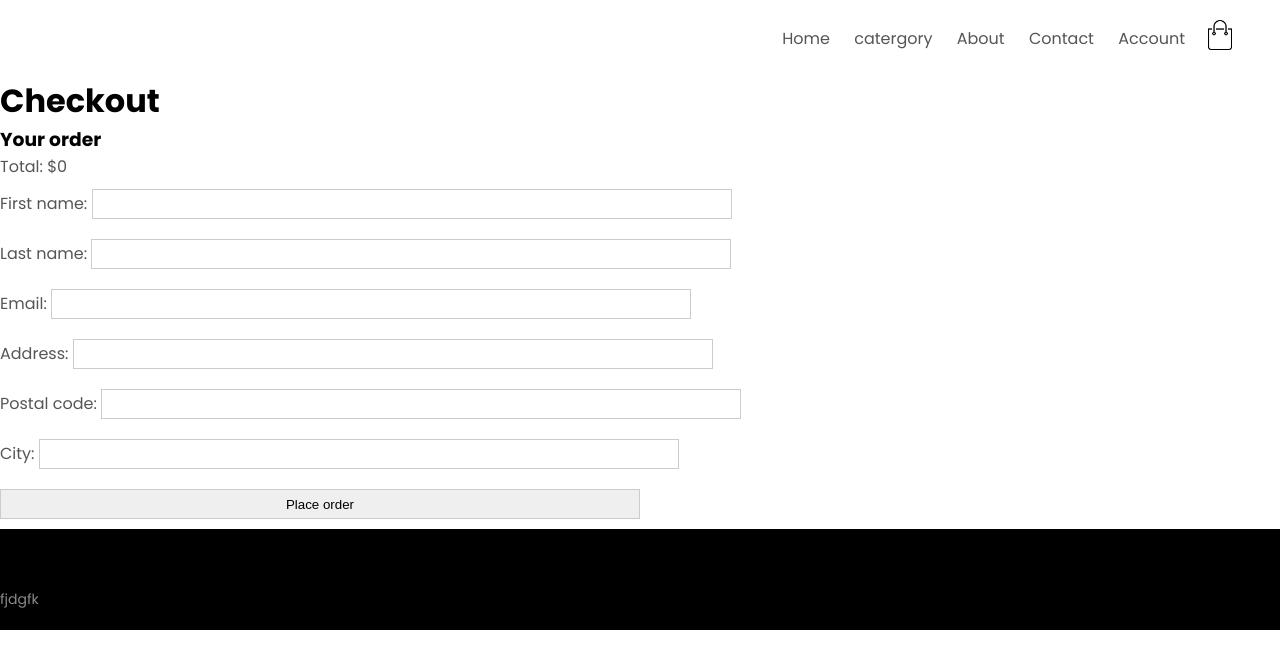
After one commit to smagucha/djangowithsfapi, a Django app: a page that uses duka/order/templates/order/create.html in a window 1280 px wide. The commit adds this page. Shown: the top 669 px of the page. Run offline with Django 3.2, Linux system fonts and the light colour scheme.

Commit message:
order app

```diff
--- a/duka/duka/settings.py
+++ b/duka/duka/settings.py
@@ -38,8 +38,8 @@ INSTALLED_APPS = [
     'django.contrib.messages',
     'django.contrib.staticfiles',
     'ecom2',
-    'cart'
-
+    'cart',
+    'order',
 ]
 
 MIDDLEWARE = [
--- a/duka/duka/urls.py
+++ b/duka/duka/urls.py
@@ -22,4 +22,5 @@ urlpatterns = [
     path('admin/', admin.site.urls),
     path('', include('ecom2.urls')),
     path('cart/', include('cart.urls')),
+    path('order', include('order.urls'))
 ]+ static(settings.MEDIA_URL, document_root=settings.MEDIA_ROOT)
--- a/duka/ecom2/static/css/style.css
+++ b/duka/ecom2/static/css/style.css
@@ -351,7 +351,7 @@ td{
     padding: 10px 5px;
 }
 td input{
-    width: 40px;
+    width: 20px;
     height: 30px;
     padding: 5px;
 }
@@ -359,6 +359,7 @@ td a{
     color: #ff523b;
     font-size: 12px;
 }
+
 td img{
     width: 80px;
     height: 80px;
@@ -379,6 +380,25 @@ td:last-child{
 th:last-child{
     text-align: right;
 }
+.buttonupdate{
+    height: 30px;
+    width: 100px;
+    background-color: green;
+    text-align: center;
+    border-radius: 8px;
+    border: 0px;
+    color: white;
+}
+.buttonremove{
+    height: 30px;
+    width: 100px;
+    background-color: red;
+    text-align: center;
+    border-radius: 8px;
+    border: 0px;
+    color: white;
+}
+
 
 /* Account page */
 .account-page{
@@ -415,7 +435,7 @@ th:last-child{
     transition: transform 1s;
 }
 form input{
-    width: 100%;
+    width: 50%;
     height: 30px;
     margin: 10px 0;
     padding: 0 10px;
--- /dev/null
+++ b/duka/order/admin.py
@@ -0,0 +1,6 @@
+from django.contrib import admin
+from .models import Order,OrderItem
+# Register your models here.
+
+admin.site.register(Order)
+admin.site.register(OrderItem)
--- /dev/null
+++ b/duka/order/apps.py
@@ -0,0 +1,6 @@
+from django.apps import AppConfig
+
+
+class OrderConfig(AppConfig):
+    default_auto_field = 'django.db.models.BigAutoField'
+    name = 'order'
--- /dev/null
+++ b/duka/order/forms.py
@@ -0,0 +1,7 @@
+from django import forms
+from .models import Order
+
+class OrderCreateForm(forms.ModelForm):
+	class Meta:
+		model = Order
+		fields = ['first_name', 'last_name', 'email', 'address', 'postal_code', 'city']
--- /dev/null
+++ b/duka/order/models.py
@@ -0,0 +1,34 @@
+from django.db import models
+from ecom2.models import Product
+
+class Order(models.Model):
+	first_name = models.CharField(max_length=50)
+	last_name = models.CharField(max_length=50)
+	email = models.EmailField()
+	address = models.CharField(max_length=250)
+	postal_code = models.CharField(max_length=20)
+	city = models.CharField(max_length=100)
+	created = models.DateTimeField(auto_now_add=True)
+	updated = models.DateTimeField(auto_now=True)
+	paid = models.BooleanField(default=False)
+
+	class Meta:
+		ordering = ('-created',)
+
+	def __str__(self):
+		return f'Order {self.id}'
+
+	def get_total_cost(self):
+		return sum(item.get_cost() for item in self.items.all())
+
+class OrderItem(models.Model):
+	order = models.ForeignKey(Order, related_name='items', on_delete=models.CASCADE)
+	product = models.ForeignKey(Product, related_name='order_items', on_delete=models.CASCADE)
+	price = models.DecimalField(max_digits=10, decimal_places=2)
+	quantity = models.PositiveIntegerField(default=1)
+
+	def __str__(self):
+		return str(self.id)
+
+	def get_cost(self):
+		return self.price * self.quantity
--- /dev/null
+++ b/duka/order/templates/order/create.html
@@ -0,0 +1,24 @@
+{% extends "ecom2/base.html" %}
+{% block title %}
+Checkout
+{% endblock %}
+{% block content %}
+	<h1>Checkout</h1>
+	<div class="order-info">
+		<h3>Your order</h3>
+		<ul>
+			{% for item in cart %}
+			<li>
+				{{ item.quantity }}x {{ item.product.name }}
+				<span>${{ item.total_price }}</span>
+			</li>
+			{% endfor %}
+		</ul>
+		<p>Total: ${{ cart.get_total_price }}</p>
+	</div>
+	<form method="post" class="order-form">
+		{{ form.as_p }}
+		<p><input type="submit" value="Place order"></p>
+		{% csrf_token %}
+	</form>
+{% endblock %}
--- /dev/null
+++ b/duka/order/tests.py
@@ -0,0 +1,3 @@
+from django.test import TestCase
+
+# Create your tests here.
--- /dev/null
+++ b/duka/order/urls.py
@@ -0,0 +1,6 @@
+from django.urls import path
+from . import views
+
+urlpatterns = [
+    path('create/', views.order_create, name='order_create'),
+]
--- /dev/null
+++ b/duka/order/views.py
@@ -0,0 +1,22 @@
+from django.shortcuts import render
+from .models import OrderItem
+from .forms import OrderCreateForm
+from cart.cart import Cart
+
+def order_create(request):
+	cart = Cart(request)
+	if request.method == 'POST':
+		form = OrderCreateForm(request.POST)
+		if form.is_valid():
+			order = form.save()
+		for item in cart:
+			OrderItem.objects.create(order=order,
+			product=item['product'],
+			price=item['price'],
+			quantity=item['quantity'])
+	# clear the cart
+		cart.clear()
+		return render(request,'order/created.html', {'order': order})
+	else:
+		form = OrderCreateForm()
+	return render(request,	'order/create.html', {'cart': cart, 'form': form})
```
Also changed, not shown: duka/cart/templates/cart/detail.html (+31 -21 lines), duka/cart/views.py (+5 -2 lines), duka/ecom2/views.py (+0 -38 lines), duka/order/templates/order/created.html (added, +9 -0 lines), duka/db.sqlite3, duka/media/images/blacktrouserjpg_laXHXER.jpg (added), duka/order/__init__.py (added), duka/order/migrations/0001_initial.py (added), duka/order/migrations/__init__.py (added).
